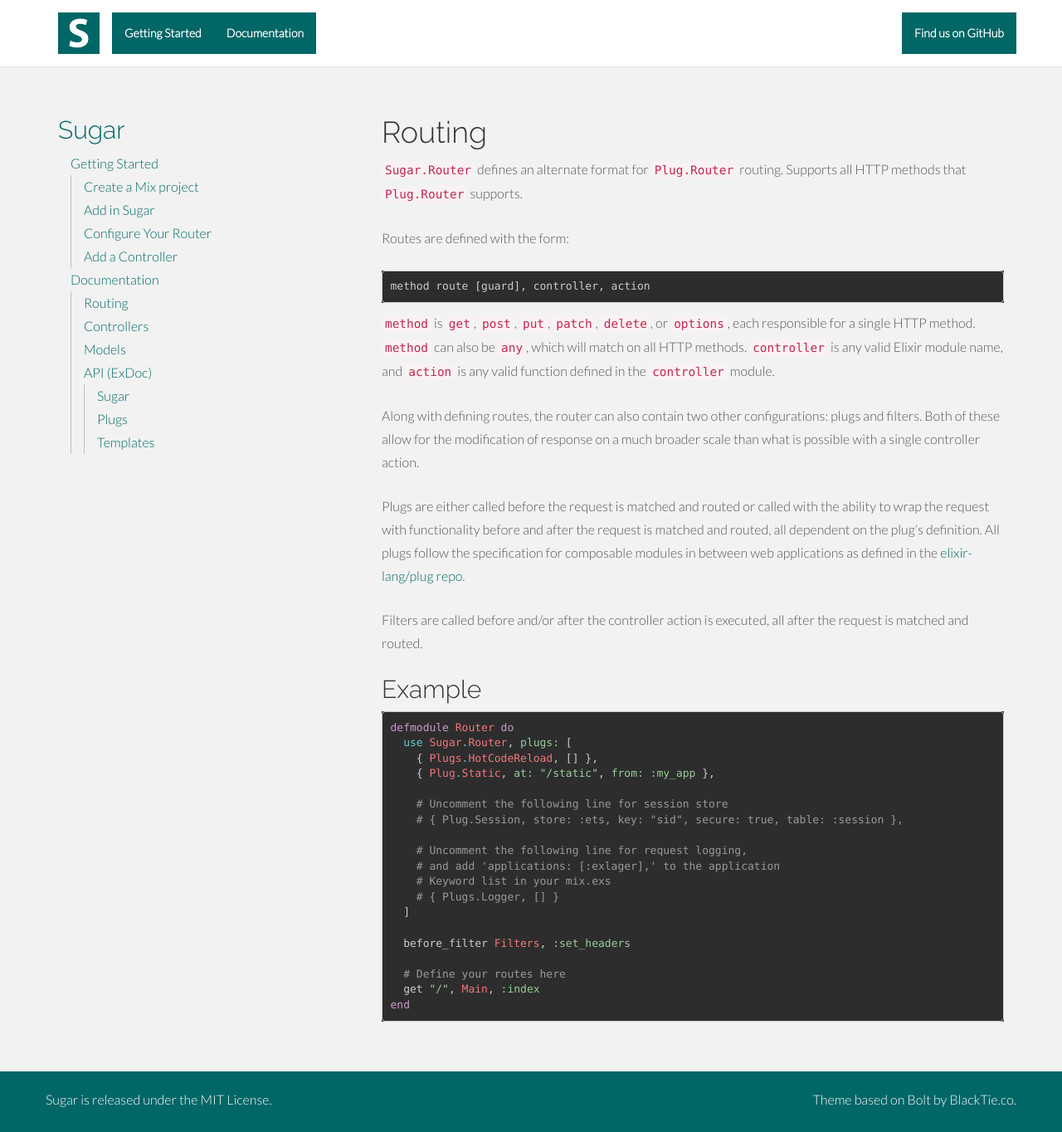
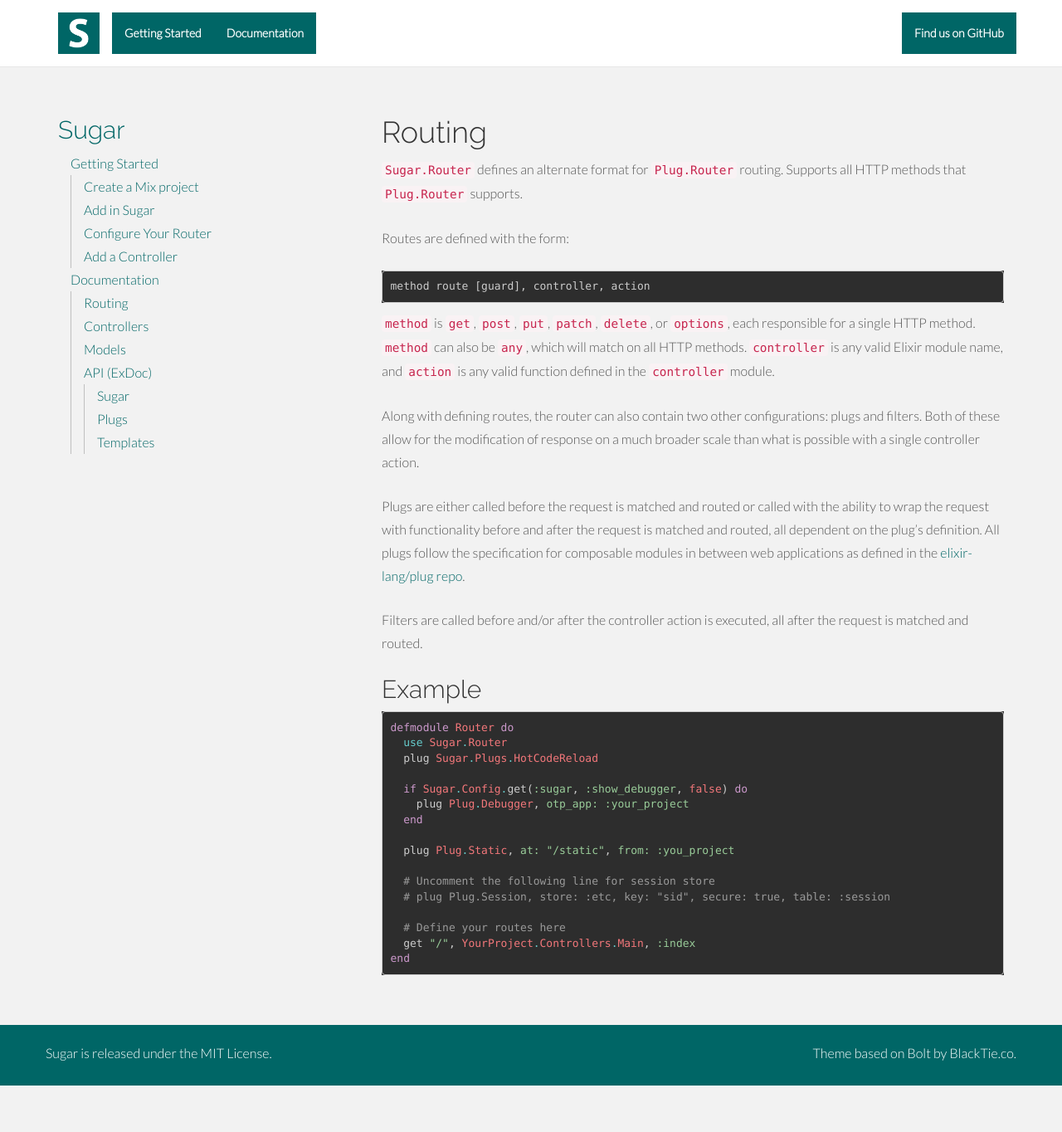
Before and after one commit to sugar-framework/sugar-framework.github.io, a Jekyll site: the page built from _posts/2014-02-15-docs-routing.md, in a window 1280 px wide and 1364 px high. Shown: the whole window at 83% size. Built offline with Jekyll 4.4.1, drawn with Linux system fonts in a browser that asks for light colours; nearby versions of some CDN libraries; Markdown is read by kramdown in place of the engine named in the settings.

Commit message:
updating examlpe router code to new format

````diff
--- a/_posts/2014-02-15-docs-routing.md
+++ b/_posts/2014-02-15-docs-routing.md
@@ -24,22 +24,19 @@
 
 ```elixir
 defmodule Router do
-  use Sugar.Router, plugs: [
-    { Plugs.HotCodeReload, [] },
-    { Plug.Static, at: "/static", from: :my_app },
+  use Sugar.Router
+  plug Sugar.Plugs.HotCodeReload
 
-    # Uncomment the following line for session store
-    # { Plug.Session, store: :ets, key: "sid", secure: true, table: :session },
+  if Sugar.Config.get(:sugar, :show_debugger, false) do
+    plug Plug.Debugger, otp_app: :your_project
+  end
 
-    # Uncomment the following line for request logging,
-    # and add 'applications: [:exlager],' to the application
-    # Keyword list in your mix.exs
-    # { Plugs.Logger, [] }
-  ]
+  plug Plug.Static, at: "/static", from: :you_project
 
-  before_filter Filters, :set_headers
+  # Uncomment the following line for session store
+  # plug Plug.Session, store: :etc, key: "sid", secure: true, table: :session
 
   # Define your routes here
-  get "/", Main, :index
+  get "/", YourProject.Controllers.Main, :index
 end
 ```
````
Also changed, not shown: _posts/2014-02-15-geting-started-index.md (+9 -14 lines).
